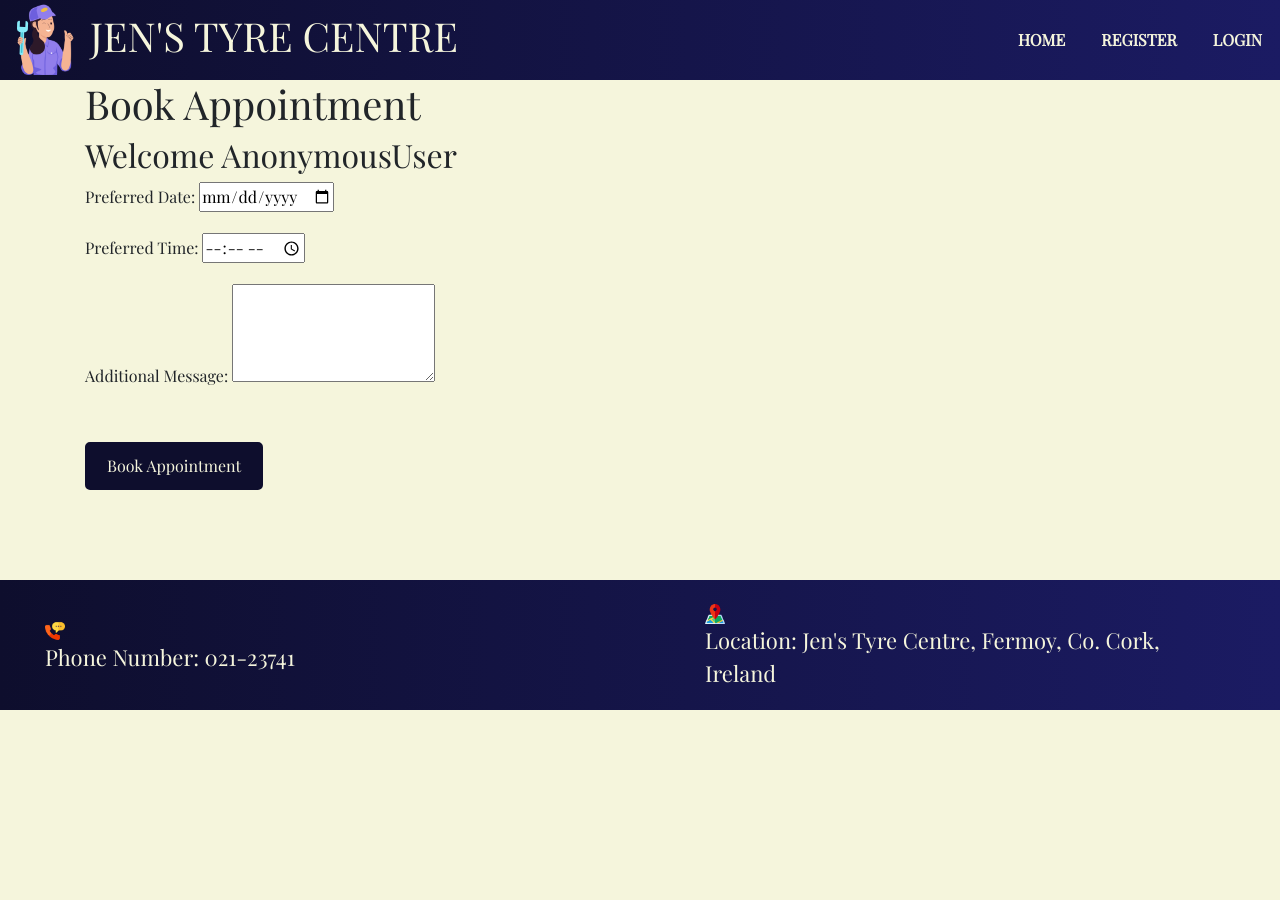
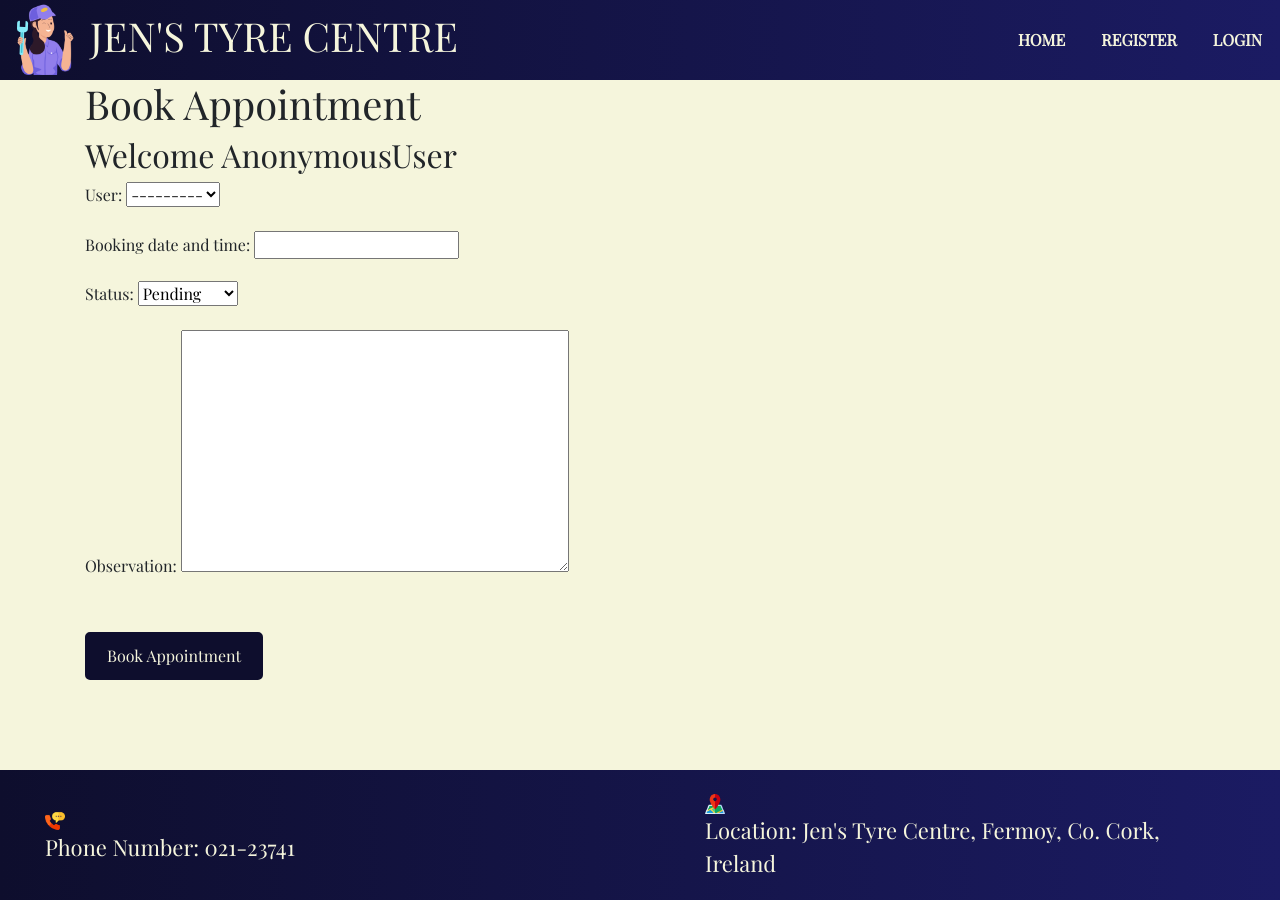
Before and after one commit to missdays/tyre-centre, a Django app: page /booking/ in a window 1280 px wide. Before the commit the page ends 710 px from the top, so only its background shows below. Run offline with Django 4.2, Linux system fonts and the light colour scheme; some libraries are stand-ins or nearby versions.

Commit message:
add create booking logic and notification message

```diff
--- /dev/null
+++ b/booking/forms.py
@@ -0,0 +1,7 @@
+from django import forms
+from .models import Booking
+
+class BookingForm(forms.ModelForm):
+    class Meta:
+        model = Booking
+        fields = ['user', 'booking_date_and_time', 'status', 'observation']
--- a/booking/templates/booking/booking.html
+++ b/booking/templates/booking/booking.html
@@ -5,19 +5,9 @@
     <div class="container">
         <h1>Book Appointment</h1>
         <h2>Welcome {{user}}</h2>
-        <form action="#">
-            <div class="form-group">
-                <label for="date">Preferred Date:</label>
-                <input type="date" id="date" name="date" required>
-            </div>
-            <div class="form-group">
-                <label for="time">Preferred Time:</label>
-                <input type="time" id="time" name="time" required>
-            </div>
-            <div class="form-group">
-                <label for="message">Additional Message:</label>
-                <textarea id="message" name="message" rows="4"></textarea>
-            </div>
+        <form method="post">
+            {% csrf_token %}
+            {{ form.as_p }}
 
             <button type="submit" class="book-now-btn">Book Appointment</button>
         </form>
--- a/booking/urls.py
+++ b/booking/urls.py
@@ -2,5 +2,5 @@ from . import views
 from django.urls import path
 
 urlpatterns = [
-    path('', views.my_booking, name='booking'),
+    path('', views.create_booking, name='booking'),
 ]
--- a/booking/views.py
+++ b/booking/views.py
@@ -1,9 +1,20 @@
-from django.shortcuts import render
-from .models import Booking
-
+from django.shortcuts import render, redirect
+from django.contrib import messages
+from .forms import BookingForm
 
 # Create your views here.
 
-def my_booking(request):
-    booking = Booking.objects.all()
-    return render(request, 'booking/booking.html', {"booking": booking})
+def create_booking(request):
+    if request.method == 'POST':
+        form = BookingForm(request.POST)
+        if form.is_valid():
+            form.save()
+            messages.add_message(
+                request, messages.SUCCESS,
+                'Booking request received! Await confirmation'
+            )
+            form = BookingForm()
+    else:
+        form = BookingForm()
+
+    return render(request, 'booking/booking.html', {'form': form})
--- a/templates/base.html
+++ b/templates/base.html
@@ -2,6 +2,7 @@
 {% url 'account_login' as login_url %}
 {% url 'account_signup' as signup_url %}
 {% url 'account_logout' as logout_url %}
+{% load i18n %}
 
 <!DOCTYPE html>
 <html lang="en">
@@ -61,6 +62,12 @@
         </nav>
     </section>
 
+    {% for message in messages %}
+    <div class="alert {{ message.tags }} alert-dismissible fade show" id="msg" role="alert">
+        {{ message | safe }}
+    </div>
+    {% endfor %}
+
     <main class="flex-shrink-0 main-bg">
         {% block content %}
         <!-- Content Goes here -->
```
